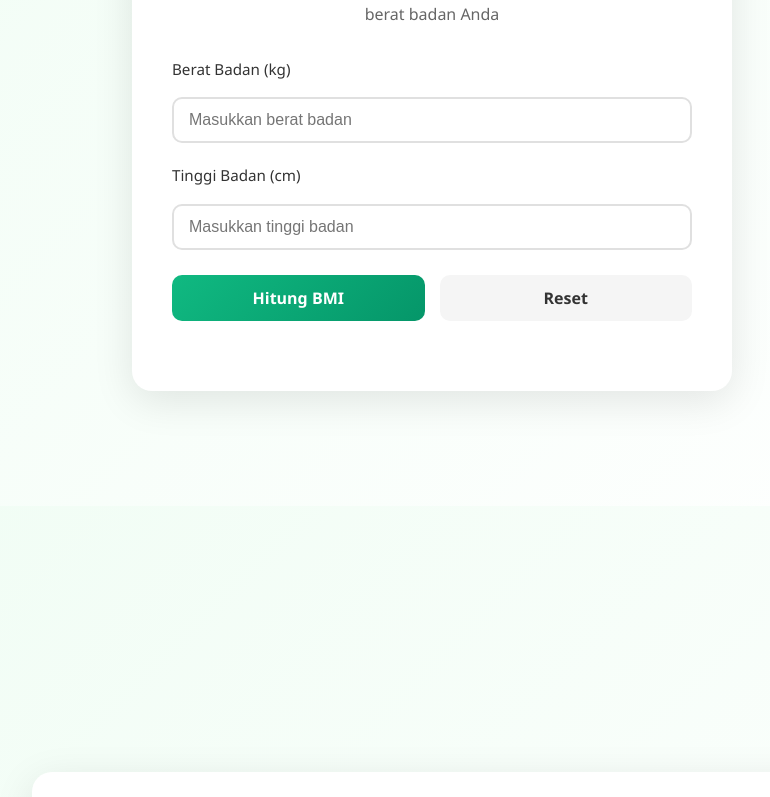
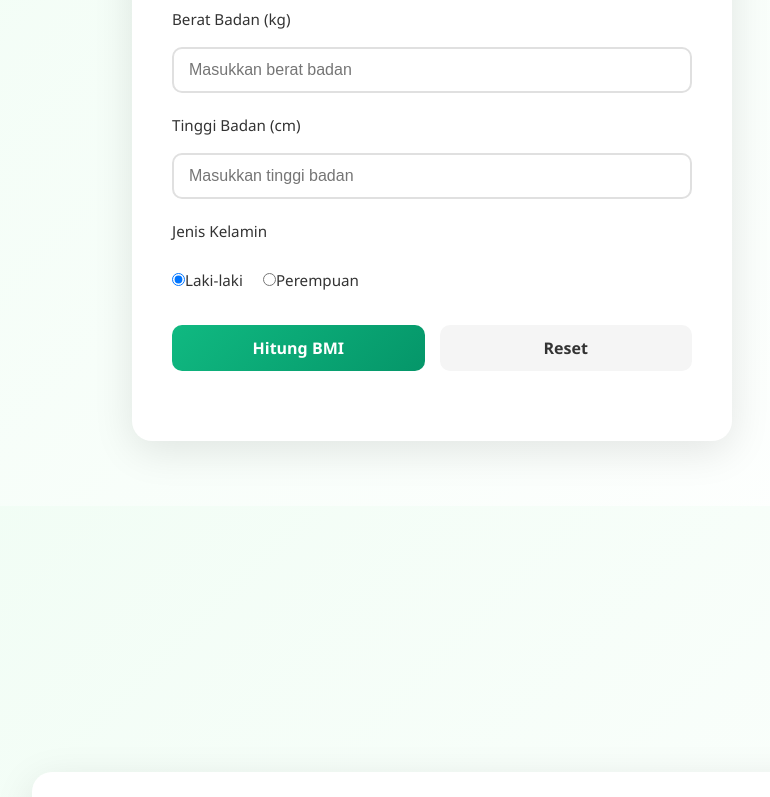
Before and after one commit to iyeppp/piring-sehat, a React (Vite) app: page / in a window 1280 px wide. Shown: the part 1164-1961 px from the top of the page, without its empty margins (208-978 px from the left). Built offline with nearby package versions, Linux system fonts and the light colour scheme.

Commit message:
menambahkan gender dan ganti gambar

```diff
--- a/src/components/BMICalculator.css
+++ b/src/components/BMICalculator.css
@@ -57,6 +57,27 @@
 .form-group input:focus {
   outline: none;
   border-color: #10b981;
+}
+
+.gender-options {
+  display: flex;
+  gap: 20px;
+  margin-top: 8px;
+}
+
+.gender-label {
+  display: flex;
+  align-items: center;
+  gap: 8px;
+  cursor: pointer;
+  color: #333;
+  font-weight: normal;
+}
+
+.gender-label input[type="radio"] {
+  width: auto;
+  margin: 0;
+  cursor: pointer;
 }
 
 .form-buttons {
--- a/src/components/BMICalculator.jsx
+++ b/src/components/BMICalculator.jsx
@@ -4,6 +4,7 @@ import './BMICalculator.css'
 function BMICalculator() {
   const [weight, setWeight] = useState('')
   const [height, setHeight] = useState('')
+  const [gender, setGender] = useState('male')
   const [bmi, setBmi] = useState(null)
   const [category, setCategory] = useState('')
   const [weightRecommendation, setWeightRecommendation] = useState('')
@@ -51,6 +52,7 @@ function BMICalculator() {
   const resetCalculator = () => {
     setWeight('')
     setHeight('')
+    setGender('male')
     setBmi(null)
     setCategory('')
     setWeightRecommendation('')
@@ -93,6 +95,32 @@ function BMICalculator() {
             />
           </div>
 
+          <div className="form-group">
+            <label>Jenis Kelamin</label>
+            <div className="gender-options">
+              <label className="gender-label">
+                <input
+                  type="radio"
+                  name="gender"
+                  value="male"
+                  checked={gender === 'male'}
+                  onChange={(e) => setGender(e.target.value)}
+                />
+                Laki-laki
+              </label>
+              <label className="gender-label">
+                <input
+                  type="radio"
+                  name="gender"
+                  value="female"
+                  checked={gender === 'female'}
+                  onChange={(e) => setGender(e.target.value)}
+                />
+                Perempuan
+              </label>
+            </div>
+          </div>
+
           <div className="form-buttons">
             <button type="submit" className="btn-calculate">
               Hitung BMI
--- a/src/components/Navbar.css
+++ b/src/components/Navbar.css
@@ -19,7 +19,14 @@
 
 /* Brand Logo */
 .navbar-brand {
+  display: flex;
+  align-items: center;
+  gap: 0rem;
   flex-shrink: 0;
+}
+
+.brand-img {
+  height: 3rem; /* Match navbar height */
 }
 
 .brand-logo {
--- a/src/components/Navbar.jsx
+++ b/src/components/Navbar.jsx
@@ -1,5 +1,6 @@
 import { useState, useEffect } from 'react'
 import './Navbar.css'
+import designImg from '../assets/Desain tanpa judul (11).png'
 import HamburgerButton from './HamburgerButton'
 import NavMenu from './NavMenu'
 import UserInfo from './UserInfo'
--- a/src/components/WelcomeSection.css
+++ b/src/components/WelcomeSection.css
@@ -49,15 +49,14 @@
 
 .welcome-image img {
   width: 100%;
-  max-width: 450px;
+  max-width: 8000px; /* Even larger size for desktop */
   height: auto;
   object-fit: contain;
-  filter: drop-shadow(0 10px 30px rgba(0, 0, 0, 0.15));
   transition: transform 0.3s ease;
 }
 
 .welcome-image img:hover {
-  transform: scale(1.05);
+  transform: scale(1.02);
 }
 
 @media (max-width: 968px) {
@@ -83,6 +82,6 @@
   }
 
   .welcome-image img {
-    max-width: 350px;
+    max-width: 500px; /* Increased size for mobile */
   }
 }
--- a/src/components/WelcomeSection.jsx
+++ b/src/components/WelcomeSection.jsx
@@ -1,5 +1,5 @@
 import './WelcomeSection.css'
-import nasiGorengImg from '../assets/pngtree-simple-thai-fried-rice-with-egg-for-busy-weeknights-delicious-a-png-image_16285503.png'
+import designImg from '../assets/Desain tanpa judul (11).png'
 
 function WelcomeSection() {
   return (
@@ -17,7 +17,7 @@ function WelcomeSection() {
           </p>
         </div>
         <div className="welcome-image">
-          <img src={nasiGorengImg} alt="Nasi Goreng Sehat" />
+          <img src={designImg} alt="Desain PiringSehat" />
         </div>
       </div>
     </section>
```
Also changed, not shown: src/assets/Desain tanpa judul (11).png.
